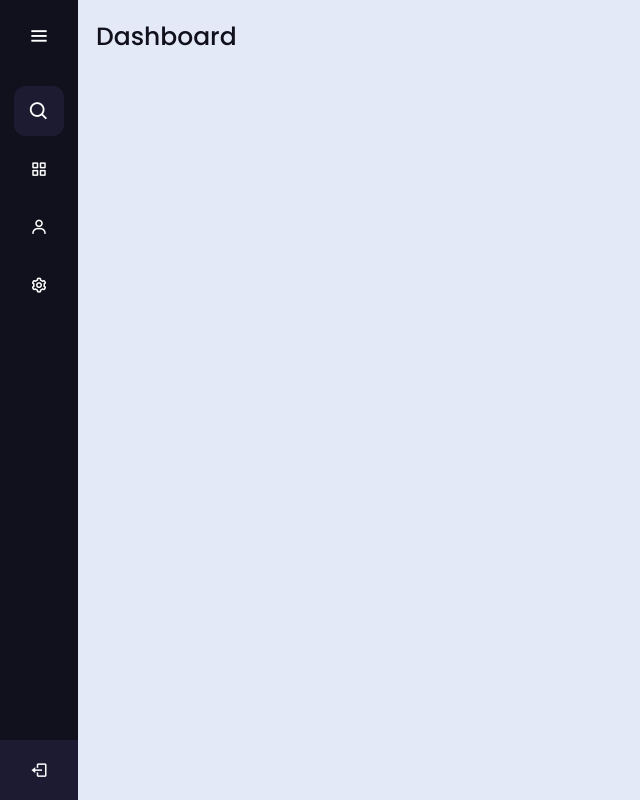
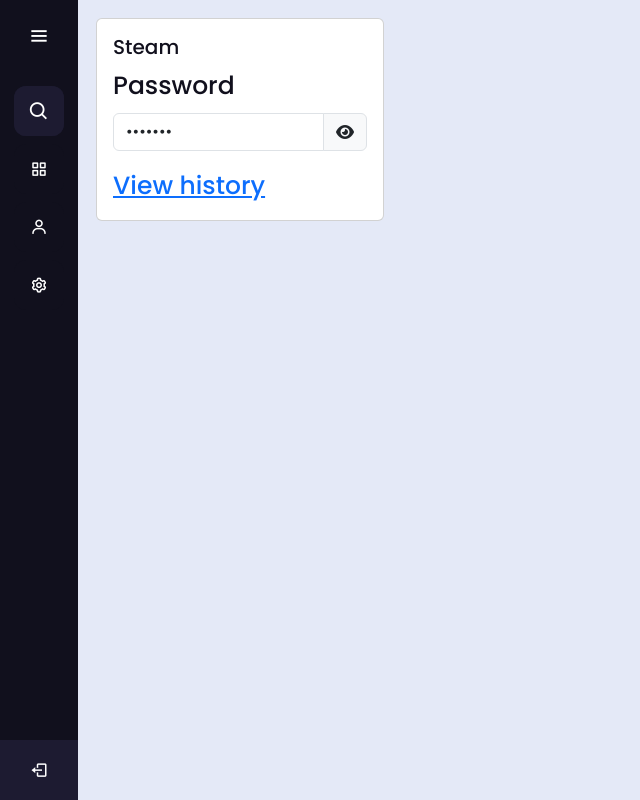
Before and after one commit to DavidAcostaF/password-manager, a Django app: template templates/password_manager/base.html in a window 1280 px wide. Shown: the whole page, without its empty margins (0-640 px from the left). Run offline with Django 3.2, Linux system fonts and the light colour scheme; the template is opened without the code that fills it, so the values that code supplies are empty; grey boxes are pictures that could not be loaded.

Commit message:
card for passwords

```diff
--- a/static/css/password_manager/sidebar.css
+++ b/static/css/password_manager/sidebar.css
@@ -286,3 +286,7 @@
         display: none;
     }
 }
+ul{
+    padding-left: 0px;
+
+}
--- /dev/null
+++ b/static/css/password_manager/styles.css
@@ -0,0 +1,4 @@
+.eye-icon, .eye-icon:hover{
+
+    color:#333
+}
--- a/templates/password_manager/base.html
+++ b/templates/password_manager/base.html
@@ -1,3 +1,4 @@
+{% load static %}
 <!DOCTYPE html>
 <html lang="en">
 
@@ -5,12 +6,62 @@
     <meta charset="UTF-8">
     <meta name="viewport" content="width=device-width, initial-scale=1.0">
     <link flex href="https://unpkg.com/boxicons@2.1.4/css/boxicons.min.css" rel="stylesheet" />
+    <link href="https://cdn.jsdelivr.net/npm/bootstrap@5.3.1/dist/css/bootstrap.min.css" rel="stylesheet"
+        integrity="sha384-4bw+/aepP/YC94hEpVNVgiZdgIC5+VKNBQNGCHeKRQN+PtmoHDEXuppvnDJzQIu9" crossorigin="anonymous">
+    <link rel="stylesheet" href="{% static 'css/password_manager/base.css'%}">
+    <link rel="stylesheet" href="https://cdnjs.cloudflare.com/ajax/libs/font-awesome/6.4.2/css/all.min.css">
+    {% block css %}
+
+    {% endblock css %}
 
     <title>Document</title>
 </head>
 
 <body>
     {% include 'password_manager/sidebar.html' with user=request.user %}
+    <section class="home-section">
+
+        {% block section %}
+        <!-- class text for section html -->
+        <div class="card text" style="width: 18rem;">
+            <div class="card-body">
+                <h5 class="card-title">Steam</h5>
+                <!-- <input class="card-text" >Some quick example text to build on the card title and make up the bulk of the
+                    card's content.</input> -->
+
+                <!-- <div class="form-group">
+                    <label>Password</label>
+                    <div class="input-group" id="show_hide_password">
+                        <input class="form-control" type="password">
+                        <div class="input-group-addon">
+                            <a class="eye-icon"><i class="fa-solid fa-eye"></i></a>
+                        </div>
+                    </div>
+                </div> -->
+
+                <label class="form-label">Password</label>
+                <div class="input-group mb-3">
+                    <input class="form-control password" id="password" class="block mt-1 w-full" type="password"
+                        name="password" value="secret!" readonly/>
+                    <span class="input-group-text togglePassword" id="">
+                        <i class="fa-solid fa-eye" style="cursor: pointer;"></i>
+                    </span>
+                </div>
+
+                <a href="#" class="card-link">View history</a>
+            </div>
+        </div>
+
+        {% endblock section %}
+
+    </section>
+    <script src="https://cdn.jsdelivr.net/npm/bootstrap@5.3.1/dist/js/bootstrap.bundle.min.js"
+        integrity="sha384-HwwvtgBNo3bZJJLYd8oVXjrBZt8cqVSpeBNS5n7C8IVInixGAoxmnlMuBnhbgrkm"
+        crossorigin="anonymous"></script>
+
+    {% block scripts %}
+
+    {% endblock scripts %}
 
 </body>
 
--- a/templates/password_manager/sidebar.html
+++ b/templates/password_manager/sidebar.html
@@ -45,9 +45,7 @@
     </ul>
 </div>
 
-<section class="home-section">
-    <div class="text">Dashboard</div>
-</section>
+
 
 
 
--- a/templates/users/register.html
+++ b/templates/users/register.html
@@ -8,7 +8,7 @@
 
 
 
-<div class="d-flex align-items-center justify-content-center" style="height: 100vh;">
+<div class="d-flex align-items-center justify-content-center" style="height: 70vh;">
     <form style="width: 20%;height: 50%;" method="post">
         <div class="card">
             <div class="card-body">
@@ -51,7 +51,6 @@
                 <div class="form-group">
                     <label for="exampleFormControlInput1" class="form-label">Confirm password</label>
                     {{form.password2}}
-
                 </div>
                 <button type="submit" class="mt-3 btn btn-primary form-control ">Register</button>
                 <span class="d-flex align-items-center justify-content-center mt-2">
```
Also changed, not shown: static/js/user/user.js (+17 -6 lines), static/js/password_manager/index.js (added).
